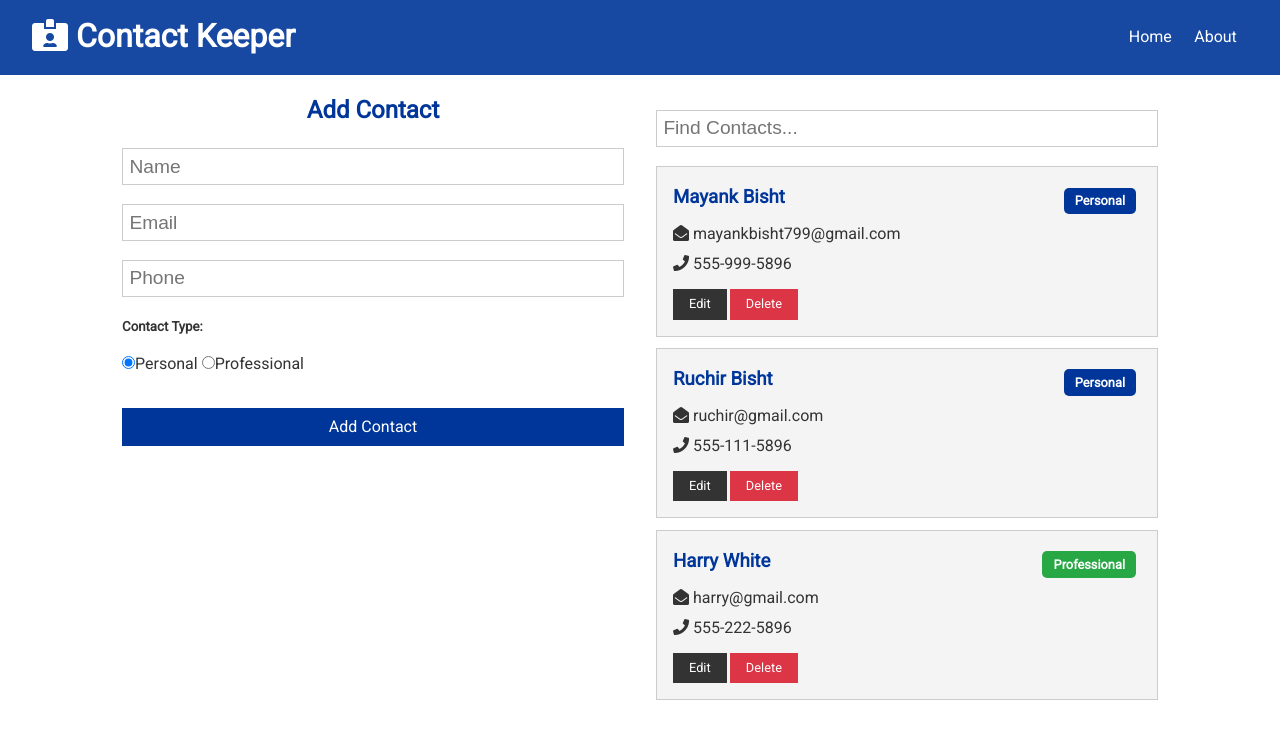
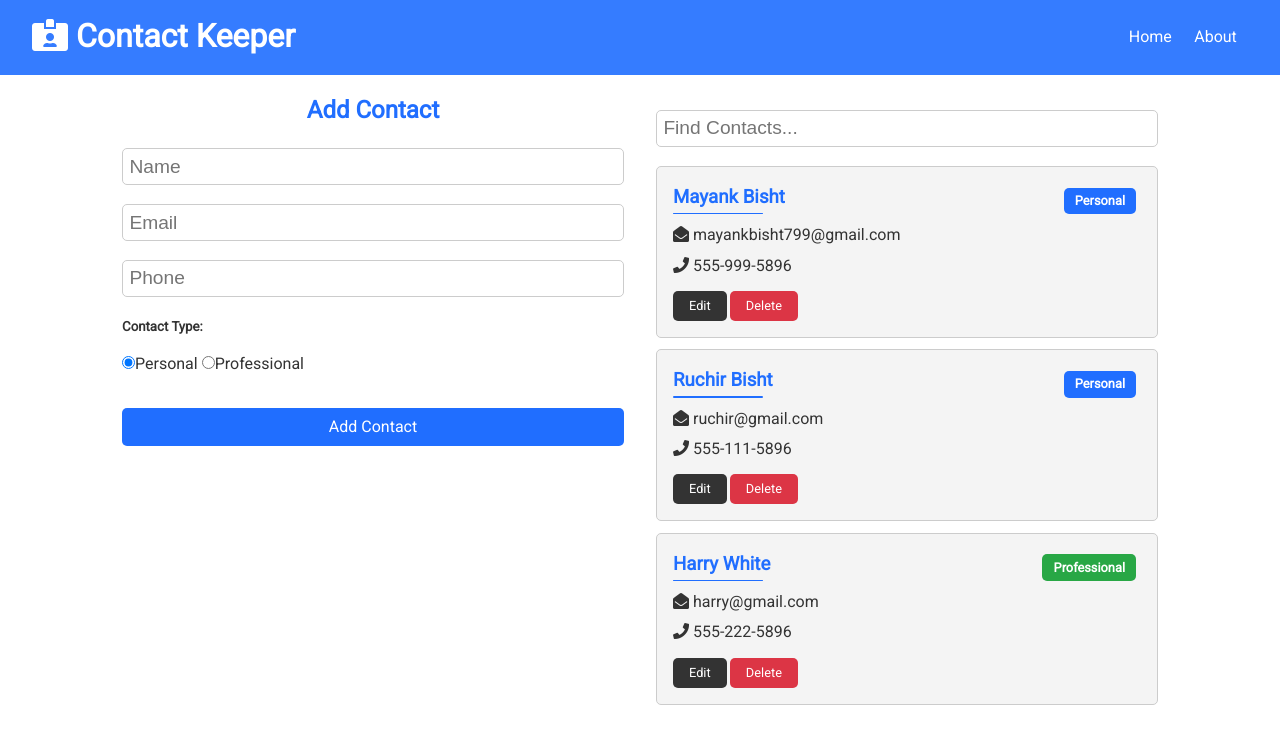
Before and after one commit to Maxank-Bisht/contact-keeper, a React (Create React App) app in the folder client/: page / in a window 1280 px wide. Shown: the top 744 px of the page. Built offline with nearby package versions, Linux system fonts and the light colour scheme.

Commit message:
changes some styles

```diff
--- a/client/src/App.css
+++ b/client/src/App.css
@@ -2,7 +2,7 @@
 
 /* Global Styles */
 :root {
-	--primary-color: #003699;
+	--primary-color: #206eff;
 	--dark-color: #333333;
 	--light-color: #f4f4f4;
 	--danger-color: #dc3545;
@@ -94,9 +94,17 @@ img {
 .card {
 	padding: 1rem;
 	border: #ccc 1px dotted;
+	border-radius: 5px;
 	margin: 0.7rem 0;
 }
-
+.card-heading::after {
+	content: '';
+	display: block;
+	width: 90px;
+	height: 1.5px;
+	background-color: var(--primary-color);
+	border-radius: 2rem;
+}
 /* List */
 .list {
 	margin: 0.5rem 0;
@@ -194,6 +202,7 @@ img {
 	margin-right: 0.5rem;
 	transition: opacity 0.2s ease-in;
 	outline: none;
+	border-radius: 5px;
 }
 
 .btn-link {
@@ -282,6 +291,7 @@ img {
 
 .btn:hover {
 	opacity: 0.8;
+	transform: translateY(-1px);
 }
 
 .bg-light,
@@ -315,6 +325,7 @@ textarea {
 	padding: 0.4rem;
 	font-size: 1.2rem;
 	border: 1px solid #ccc;
+	border-radius: 5px;
 }
 
 input[type='submit'],
--- a/client/src/components/contacts/ContactItem.js
+++ b/client/src/components/contacts/ContactItem.js
@@ -12,7 +12,7 @@ const ContactItem = ({ contact }) => {
 	};
 	return (
 		<div className='card bg-light'>
-			<h3 className='text-primary text-left'>
+			<h3 className='text-primary text-left card-heading'>
 				{name}
 				<span
 					style={{ float: 'right' }}
```
